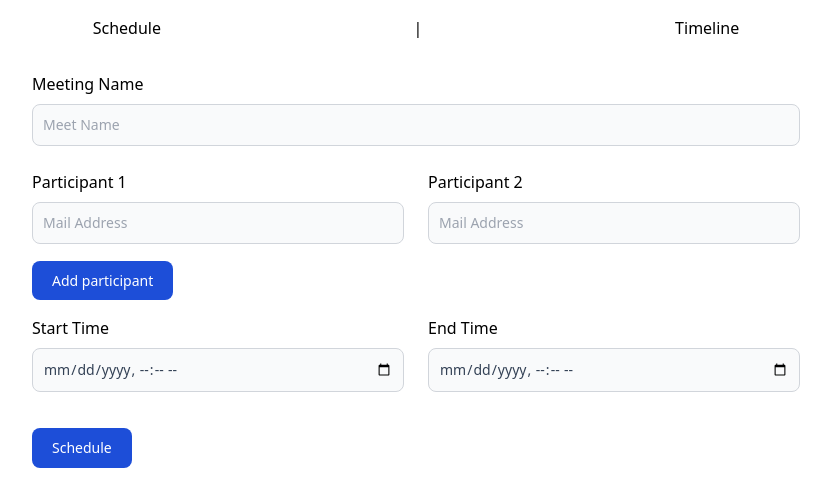
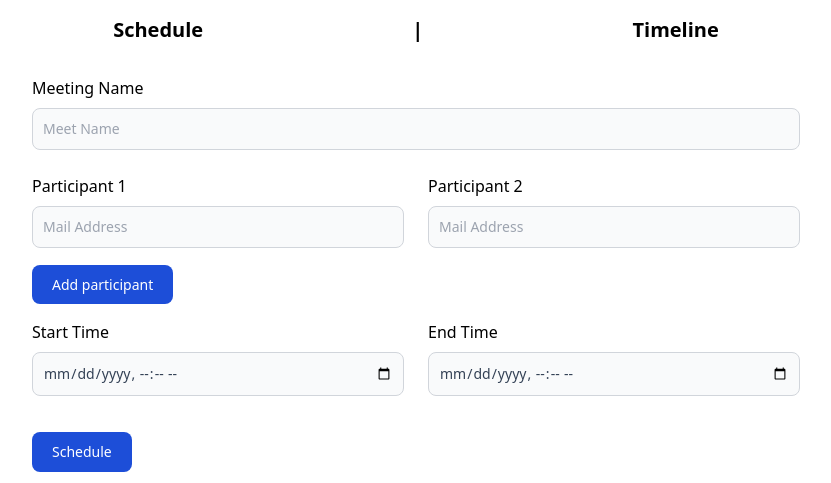
Before and after one commit to tushhr/Interview-Scheduler, a Django app: page / in a window 1280 px wide. Shown: the top 483 px of the page, without its empty margins (224-1055 px from the left). Run offline with Django 4.2, Linux system fonts and the light colour scheme; some libraries are stand-ins or nearby versions.

Commit message:
Refactor homepage

```diff
--- a/templates/base.html
+++ b/templates/base.html
@@ -41,10 +41,10 @@
     {% endfor %}
 
     {% block navbar %}
-    <div class="flex flex-row justify-evenly my-4 mx-4 md:mx-16 lg:md-80">
-        <a href="/">Schedule</a>
-        <p>|</p>
-        <a href="/timeline">Timeline</a>
+    <div class="flex flex-row justify-evenly my-4 mx-4 md:mx-32 lg:mxpy-80">
+        <a href="/" class="text-xl font-semibold hover:text-blue-700">Schedule</a>
+        <p class="text-xl font-semibold">|</p>
+        <a href="/timeline" class="text-xl font-semibold hover:text-blue-700">Timeline</a>
     </div>
     {% endblock %}
 
```
